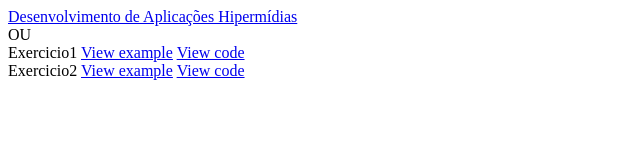
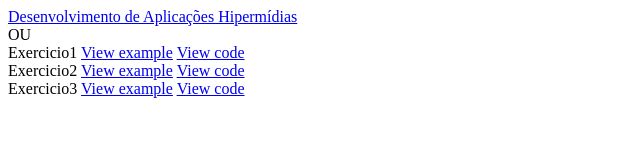
Before and after one commit to lucasbsi/lucasbsi.github.io, a plain HTML site: page index.html in a window 1280 px wide. Shown: the whole page, without its empty margins (0-640 px from the left). Drawn offline with Linux system fonts and the light colour scheme.

Commit message:
Update index.html

```diff
--- a/index.html
+++ b/index.html
@@ -9,3 +9,7 @@ Exercicio1
 Exercicio2
 <a href="https://lucasbsi.github.io/hiperExercicioo/">View example</a>
 <a href="https://github.com/lucasbsi/hiperExercicioo">View code</a>
+<br>
+Exercicio3
+<a href="https://lucasbsi.github.io/hiperExercicioo/">View example</a>
+<a href="https://github.com/lucasbsi/hiperExercicioo">View code</a>
```
